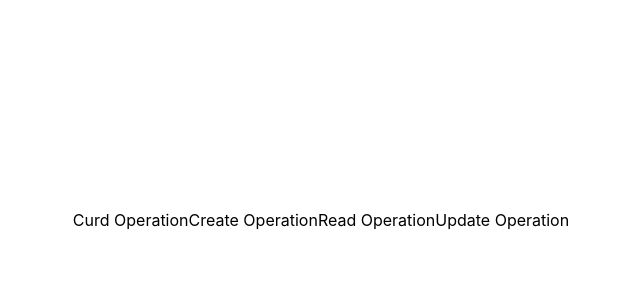
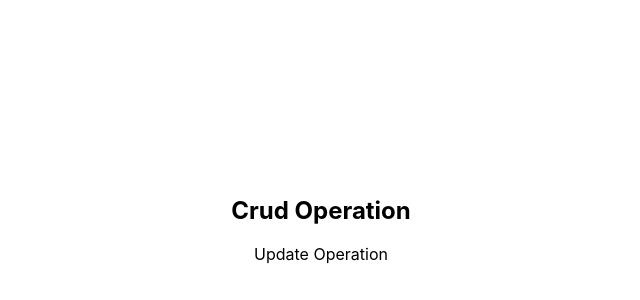
Before and after one commit to IrfanS02/Crud, a React (Create React App) app in the folder Frontend/frontend/: page /Update in a window 1280 px wide. Shown: the part 180-480 px from the top of the page, without its empty margins (319-959 px from the left). Built offline with nearby package versions, Linux system fonts and the light colour scheme.

Commit message:
Create Mock API

```diff
--- a/Frontend/frontend/src/App.css
+++ b/Frontend/frontend/src/App.css
@@ -3,4 +3,5 @@
   justify-content: center;
   align-items:center;
   height:100vh;
+  flex-direction: column;
 }
--- a/Frontend/frontend/src/App.js
+++ b/Frontend/frontend/src/App.js
@@ -2,14 +2,20 @@ import './App.css';
 import Create from './Components/Create';
 import Read from './Components/Read';
 import Update from './Components/Update';
+import { BrowserRouter,Routes,Route } from 'react-router-dom'
 
 function App(){
   return (
     <div className='Main'>
-      Curd Operation
-      <Create />
-      <Read />
-      <Update/>
+      <h2>Crud Operation</h2>
+      <BrowserRouter>
+      <Routes>
+        <Route exact path ="/Create" element = {<Create />} />
+        <Route exact path ="/Read" element = {<Read />} />
+        <Route exact path ="/Update" element = {<Update />} />
+
+      </Routes>
+      </BrowserRouter>
     </div>
   );
 }
--- /dev/null
+++ b/Frontend/frontend/src/Constants/URL.js
@@ -0,0 +1 @@
+export const API_URL = 'https://6682b42d4102471fa4c7e9f1.mockapi.io'
```
